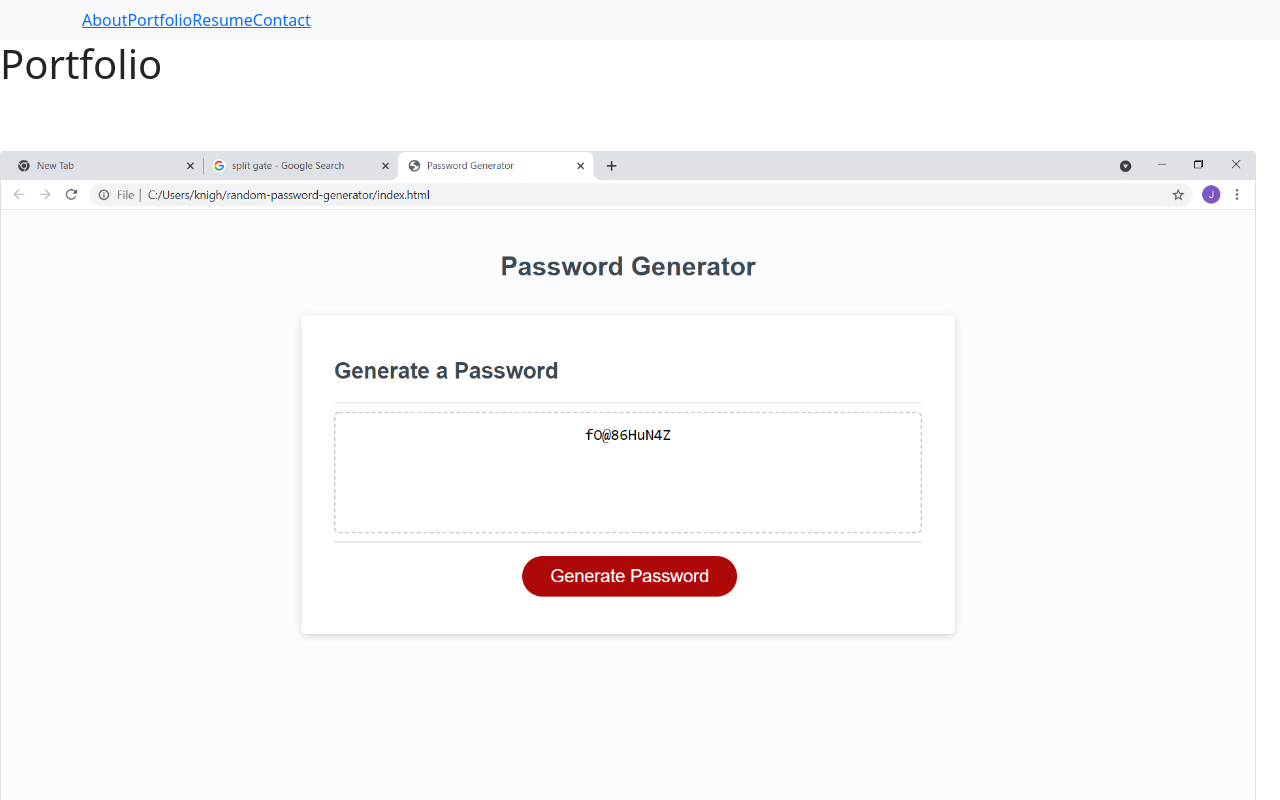
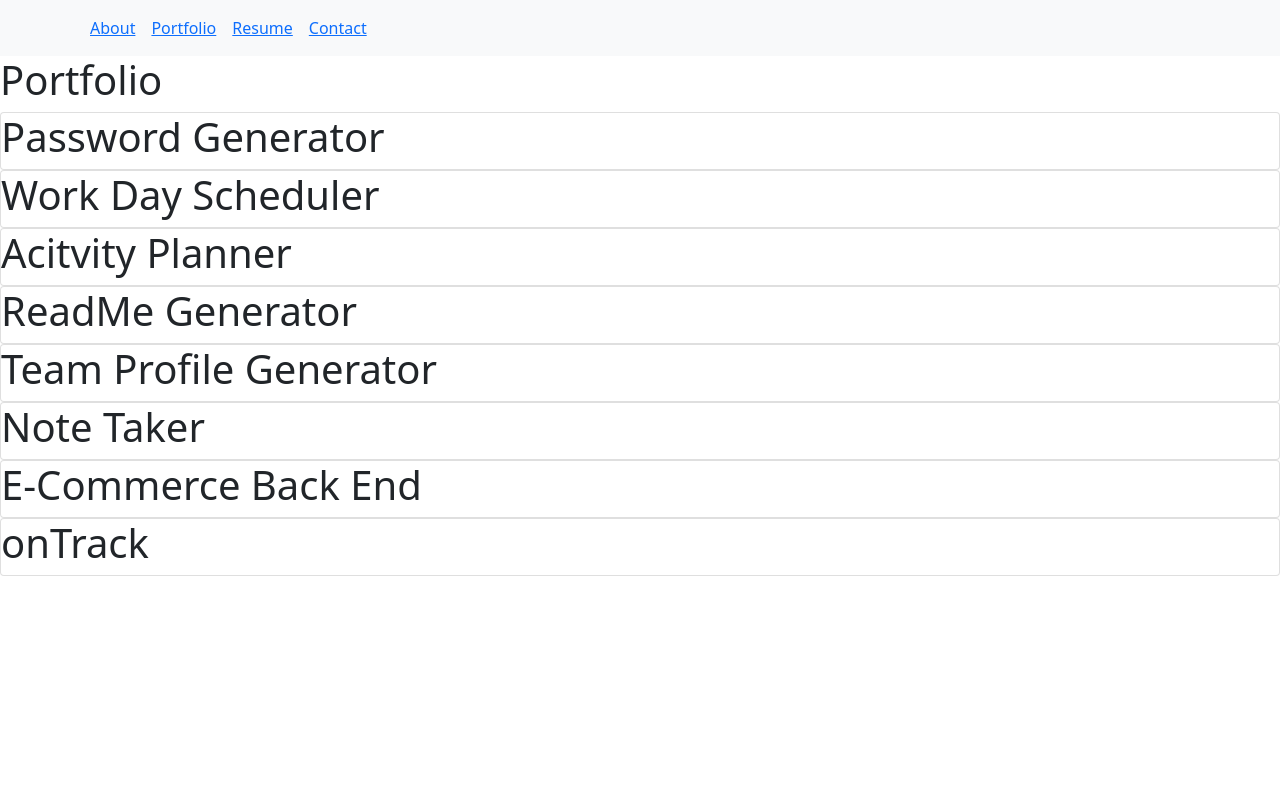
Before and after one commit to Jordan1570/react-portfolio, a React (Create React App) app in the folder portfolio-app/: page /portfolio in a window 1280 px wide. Shown: the top 800 px of the page. Built offline with nearby package versions, Linux system fonts and the light colour scheme.

Commit message:
able to map through array of projects

```diff
--- a/portfolio-app/src/App.js
+++ b/portfolio-app/src/App.js
@@ -34,6 +34,9 @@ function App() {
             <Contact />
           </Route>
         </Switch>
+        <footer>
+
+        </footer>
       </Router>
     </div>
   );
--- a/portfolio-app/src/Pages/AboutPage/About.js
+++ b/portfolio-app/src/Pages/AboutPage/About.js
@@ -3,8 +3,9 @@ import React from 'react'
 export default function About() {
     return (
         <div>
-            <h1>About</h1>
-            <p> What's up, my name is Jordan Scott. I was born and raised in Linden, NJ. I aspire to be one of the
+            <h1 style={{ marginTop: 25, fontFamily: "fantasy" }}>About</h1>
+            <p style={{ fontFamily: "fantasy", fontSize: 40, marginTop: "60px"}}>
+                What's up, my name is Jordan Scott. I was born and raised in Linden, NJ. I aspire to be one of the
                 premier
                 software
                 developers of the future. I want to impact society all around the globe with applications that make life easier. I want to bring a futuristic feel, and engaging user-interfaces for
--- a/portfolio-app/src/Pages/Navbar/Navbar.js
+++ b/portfolio-app/src/Pages/Navbar/Navbar.js
@@ -11,21 +11,21 @@ export default function NavbarOne() {
 
     return (
         <div>
-            <Navbar bg="light" expand="lg">
+            <Navbar className="navbar navbar-expand-lg navbar-light bg-light">
                 <Container>
                     <Navbar.Toggle aria-controls="basic-navbar-nav" />
                     <Navbar.Collapse id="basic-navbar-nav">
                         <Nav className="Nav">
-                            <li>
+                            <li className="nav-link">
                                 <Link to="/">About</Link>
                             </li>
-                            <li>
+                            <li className="nav-link">
                                 <Link to="/portfolio">Portfolio</Link>
                             </li>
-                            <li>
+                            <li className="nav-link">
                                 <Link to="/resume">Resume</Link>
                             </li>
-                            <li>
+                            <li className="nav-link">
                                 <Link to="/contact-me">Contact</Link>
                             </li>
                         </Nav>
--- a/portfolio-app/src/Pages/PortfolioPage/Portfolio.js
+++ b/portfolio-app/src/Pages/PortfolioPage/Portfolio.js
@@ -9,127 +9,88 @@ import readMeGenerator from '../../images/read-me-generator.png';
 import teamProfileGenerator from '../../images/team-profile-generator.png';
 import workdayScheduler from '../../images/work-day-scheduler.png';
 
+const projects = [
+    {
+        picture: randomPasswordGenerator,
+        title: "Password Generator",
+        description: "Press generate password and answer prompts",
+        link: "https://jordan1570.github.io/random-password-generator/"
+    },
+    {
+        picture: workdayScheduler,
+        title: "Work Day Scheduler",
+        description: "Plan out your work day with a color-coded Scheduler",
+        link: "https://jordan1570.github.io/work-day-scheduler/"
+    },
+    {
+        picture: activityPlanner,
+        title: "Acitvity Planner",
+        description: "Plan your day in the U.S.",
+        link: "https://charlocc.github.io/activityplanner/"
+    },
+    {
+        picture: readMeGenerator,
+        title: "ReadMe Generator",
+        description: "Save Time Writing a ReadMe",
+        link: "https://www.youtube.com/watch?v=OsJl9nbYozE"
+    },
+    {
+        picture: teamProfileGenerator,
+        title: "Team Profile Generator",
+        description: "Generate a team of employees",
+        link: "https://www.youtube.com/watch?v=rPcR5P3LCMQ"
+    },
+    {
+        picture: noteTaker,
+        title: "Note Taker",
+        description: "Take notes and save them",
+        link: "https://fathomless-oasis-75534.herokuapp.com/"
+    },
+    {
+        picture: ecommerceBackend,
+        title: "E-Commerce Back End",
+        description: "Keep track of store inventory",
+        link: "https://www.youtube.com/watch?v=FqV3fIiwo8M"
+    },
+    {
+        picture: onTrack,
+        title: "onTrack",
+        description: "Keep track of a building's construction process",
+        link: "https://whispering-island-93535.herokuapp.com/"
+    }
+];
+
+function PortfolioCard(props) {
+
+    const { picture, title, description, link} = props.project
+    return(
+        <div classname="col-sm-4">
+            <div className="card">
+                <div style={{display: "block"}}>
+                    <h1>{title}</h1>
+
+                </div>
+            </div>
+        </div>
+
+    )
+}
+
 const styles = {
     myWork: {
-      marginTop: 55,
-      textAlign: 'center',
+        marginTop: 55,
+        textAlign: 'center',
     },
-  };
+};
 
 // need help with images
 export default function Portfolio() {
     return (
         <div>
             <h1>Portfolio</h1>
-            <div className="row col-sm-12">
-                <div style={styles.myWork}>
-                    <div className="card">
-                        <a href="https://jordan1570.github.io/random-password-generator/" className="card-link">
-                            <img src={randomPasswordGenerator} className="card-img-top" alt="homepage of password generator"/>
-                        </a>
-                        <div className="card-body">
-                            <h5 className="card-title">Password Generator</h5>
-                            <p className="card-text projectP">Press generate password and answer prompts</p>
-                            <a href="https://jordan1570.github.io/random-password-generator/" className="card-link">Go To Password Generator</a>
-                        </div>
-                    </div>
-                </div>
-
-                <div style={styles.myWork}>
-                    <div className="card" style={{width: 18}}>
-                        <a href="https://jordan1570.github.io/work-day-scheduler/" className="card-link">
-                            <img src={workdayScheduler} className="card-img-top" alt="work day scheduler image with color coded times"/>
-                        </a>
-                        <div className="card-body">
-                            <h5 className="card-title">Work Day Scheduler</h5>
-                            <p className="card-text projectP">Plan out your work day with a color-coded Scheduler</p>
-                            <a href="https://jordan1570.github.io/work-day-scheduler/">Go To Work Day Scheduler</a>
-                        </div>
-                    </div>
-                </div>
-            </div>
-
-            <div className="row col-sm-12">
-                <div style={styles.myWork}>
-                    <div className="card" style={{width: 18}}>
-                        <a href="https://charlocc.github.io/activityplanner/" className="card-link">
-                            <img src={activityPlanner} className="card-img-top" alt="image of santa monica pier"/>
-                        </a>
-                        <div className="card-body">
-                            <h5 className="card-title">Activity Planner</h5>
-                            <p className="card-text projectP">Plan your day in the U.S.</p>
-                            <a href="https://charlocc.github.io/activityplanner/">Go To Activity Planner</a>
-                        </div>
-                    </div>
-                </div>
-
-                <div style={styles.myWork}>
-                    <div className="card" style={{width: 18}}>
-                        <a href="https://www.youtube.com/watch?v=OsJl9nbYozE" className="card-link">
-                            <img src={readMeGenerator} className="card-img-top" alt="image of readMe console app generating data"/>
-                        </a>
-                        <div className="card-body">
-                            <h5 className="card-title">ReadMe Generator</h5>
-                            <p className="card-text projectP">Save Time Writing a ReadMe</p>
-                            <a href="https://www.youtube.com/watch?v=OsJl9nbYozE" className="card-link">Demonstration</a>
-                        </div>
-                    </div>
-                </div>
-            </div>
-
-            <div className="row col-sm-12">
-                <div style={styles.myWork}>
-                    <div className="card" style={{width: 18}}>
-                        <a href="https://www.youtube.com/watch?v=rPcR5P3LCMQ" className="card-link">
-                            <img src={teamProfileGenerator} className="card-img-top" alt="screenshot of a generated team"/>
-                        </a>
-                        <div className="card-body">
-                            <h5 className="card-title">Team Profile Generator</h5>
-                            <p className="card-text projectP">Generate a team of employees</p>
-                            <a href="https://www.youtube.com/watch?v=rPcR5P3LCMQ" className="card-link">Demonstration</a>
-                        </div>
-                    </div>
-                </div>
-
-                <div style={styles.myWork}>
-                    <div className="card" style={{width: 18}}>
-                        <a href="https://fathomless-oasis-75534.herokuapp.com/" class="card-link">
-                            <img src={noteTaker} class="card-img-top" alt="screenshot of notetaker homepage"/>
-                        </a>
-                        <div className="card-body">
-                            <h5 className="card-title">Note Taker</h5>
-                            <p className="card-text projectP">Take notes and save them</p>
-                            <a href="https://fathomless-oasis-75534.herokuapp.com/" className="card-link">Go To Note Taker</a>
-                        </div>
-                    </div>
-                </div>
-            </div>
-
-            <div class="row col-sm-12">
-                <div style={styles.myWork}>
-                    <div className="card" style={{width: 18}}>
-                        <a href="https://www.youtube.com/watch?v=FqV3fIiwo8M" className="card-link">
-                            <img src={ecommerceBackend} className="card-img-top" alt="screenshot of tested routes in insomnia"/>
-                        </a>
-                        <div className="card-body">
-                            <h5 className="card-title">E-Commerce Back End</h5>
-                            <p className="card-text projectP">Keep track of a building's construction process</p>
-                            <a href="https://www.youtube.com/watch?v=FqV3fIiwo8M" className="card-link">Demonstration</a>
-                        </div>
-                    </div>
-                </div>
-
-                <div style={styles.myWork}>
-                    <div className="card" style={{width: 18}}>
-                        <a href="https://whispering-island-93535.herokuapp.com/" className="card-link">
-                            <img src={onTrack} class="card-img-top" alt="screenshot of onTrack homepage"/>
-                        </a>
-                        <div className="card-body">
-                            <h5 className="card-title">onTrack</h5>
-                            <p className="card-text projectP">Keep track of a building's construction process</p>
-                            <a href="https://whispering-island-93535.herokuapp.com/" className="card-link">Go To onTrack</a>
-                        </div>
-                    </div>
+            <div className="project-container">
+                <div className="row">
+                    {projects.map(project => <PortfolioCard project={project} />)}
                 </div>
             </div>
         </div>
```
